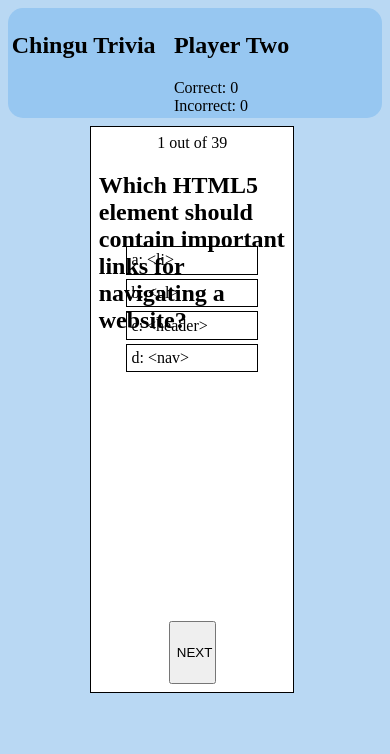
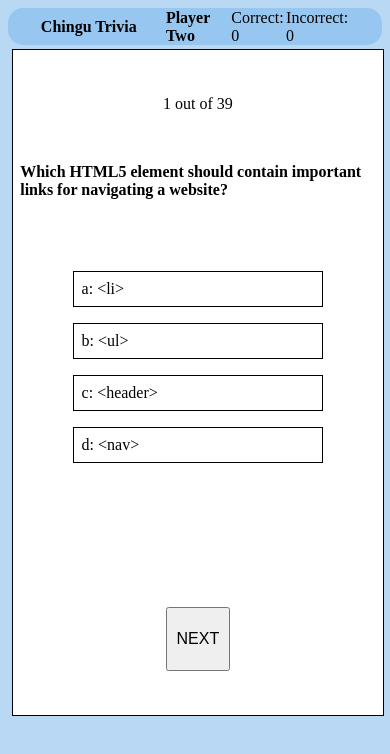
Before and after one commit to MattRueter/Chingu_Trivia, a React (Create React App) app: page / in a window 390 px wide. Shown: the top 754 px of the page. Built offline with nearby package versions, Linux system fonts and the light colour scheme.

Commit message:
add @media queries.

```diff
--- a/src/css/index.css
+++ b/src/css/index.css
@@ -3,24 +3,36 @@ body{
 }
 
 button{
-	width:25%;
-	height:70px;
+	width:4rem;
+	height:4rem;
 	margin-top:2%;
+	font-size:1rem;
 }
+
+
+
 /*NAVBAR styles*/
 #navbar{
 	display:flex;
-	justify-content:flex-start;
+	justify-content:space-evenly;
+	flex-direction:row;
+	align-items:center;
+	padding:1%;
+	height:30px;
+	border-radius:15px;
 	background-color:rgb(151, 199, 241);
-	border-radius:15px;
-	padding:1%;
 }
 .navWrapper{
+	width:25%;
 	display:flex;
-	flex-direction: column;
-	justify-content:center;
-	margin-left:5%;
+	flex-direction:row;
+	justify-content:space-between;
+	align-items:center;
 }
+
+
+
+
 /*CARD styles*/
 #container{
 	border:1px solid black;
@@ -29,8 +41,9 @@ button{
 	margin-left:22%;
 	margin-top:2%;
 	width:50%;
-	min-height: 550px;
-	max-height: 550px;
+	height:650px;
+	/*min-height: 650px;
+	max-height: 650px;*/
 	display:flex;
 	flex-direction:column;
 	align-items: center;
@@ -40,9 +53,11 @@ button{
 	max-height: 50px;
 }
 #optionsBox{
+	display:flex;
+	flex-direction:column;
 	min-width:75%;
-	min-height: 375px;
-	max-height: 375px;
+	min-height: 500px;
+	max-height: 500px;
 }
 .optionItem{
 	border:1px solid black;
@@ -53,3 +68,83 @@ button{
 .optionItem:hover{
 	background-color:rgb(151, 199, 241);
 }
+
+
+
+/*MEDIA Queries*/
+
+/*widths*/
+/*-------------  < 900px  -----------*/
+@media screen and (max-width:900px){
+	.navWrapper{
+		width:50%;
+	}
+	h1,h2{
+		font-size:1rem
+	}
+}
+@media screen and (max-width: 900px){
+	#container{
+		justify-content:space-evenly;
+		width:95%;
+		margin:1%;
+	}
+}
+
+@media screen and (max-width: 900px){
+	#question{
+		font-size:100%;
+
+	}
+}
+/*-------------  < 400px  -----------*/
+@media screen and (max-width: 400px){
+	#container{
+		justify-content:space-evenly;
+		width:95%;
+
+
+	}
+}
+@media screen and (max-width: 400px){
+	#optionsBox{
+		display:flex;
+		flex-direction: column;
+		justify-content: flex-start;
+		min-height: 300px;
+		max-height: 300px;
+	}
+
+}
+@media screen and (max-width:300px){
+	.navWrapper >*{
+		margin:3%;
+		font-size:small;
+	}
+	h1,h2{
+		font-size:xx-small;
+	}
+	#container{
+		height:100vh;
+	}
+
+}
+
+
+/*Height*/
+/*-------------  < 700px  -----------*/
+@media screen and (max-height: 700px){
+	#container{
+		min-height:500px;
+		max-height:500px;
+		padding:4%;
+		justify-content:space-evenly;
+	}
+}
+@media screen and (max-height: 700px){
+	#optionsBox{
+		min-height:400px;
+		max-height:400px;
+
+	}
+}
```
